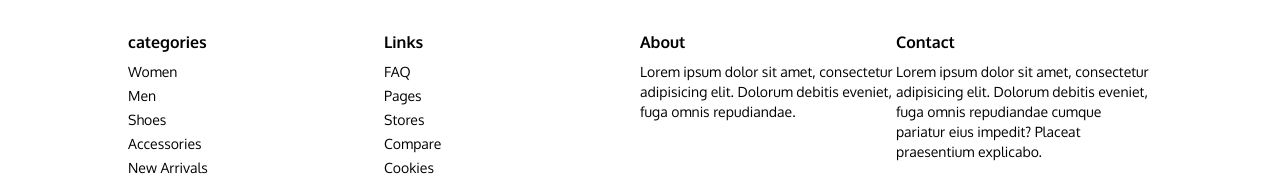
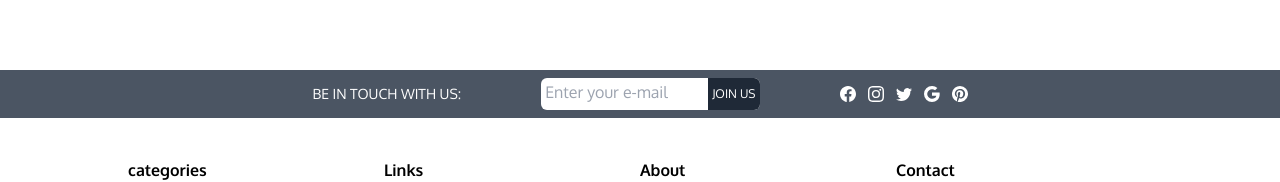
Before and after one commit to SachinShelke7/react-redux-ecom, a React (Create React App) app: page / in a window 1280 px wide. Shown: the part 1727-1909 px from the top of the page. Built offline with nearby package versions, Linux system fonts and the light colour scheme.

Commit message:
Contact_us_ui

```diff
--- /dev/null
+++ b/src/components/Contact/Contact.jsx
@@ -0,0 +1,43 @@
+import React from "react";
+import {
+  BsFacebook,
+  BsGoogle,
+  BsInstagram,
+  BsPinterest,
+  BsTwitter,
+} from "react-icons/bs";
+
+const Contact = () => {
+  return (
+    <div className="bg-gray-600 text-white h-12 flex justify-center items-center gap-20 my-10">
+      <div>
+        <h3 className="text-sm">BE IN TOUCH WITH US:</h3>
+      </div>
+      <form className="bg-white rounded-md h-8">
+        <input
+          type="email"
+          name=""
+          id=""
+          placeholder="Enter your e-mail"
+          className="outline-none bg-transparent rounded-l-md text-black px-1"
+          required
+        />
+        <button
+          type="submit"
+          className="bg-gray-800 rounded-r-md px-1 text-xs h-full"
+        >
+          JOIN US
+        </button>
+      </form>
+      <div className="flex gap-3">
+        <BsFacebook />
+        <BsInstagram />
+        <BsTwitter />
+        <BsGoogle />
+        <BsPinterest />
+      </div>
+    </div>
+  );
+};
+
+export default Contact;
--- a/src/pages/Home/Home.jsx
+++ b/src/pages/Home/Home.jsx
@@ -1,5 +1,6 @@
 import React from "react";
 import Categories from "../../components/Categories/Categories";
+import Contact from "../../components/Contact/Contact";
 import FeaturedProducts from "../../components/FeaturedProducts/FeaturedProducts";
 import Slider from "../../components/Slider/Slider";
 
@@ -10,6 +11,7 @@ const Home = () => {
       <FeaturedProducts type="featured" />
       <Categories />
       <FeaturedProducts type="trending" />
+      <Contact />
     </>
   );
 };
```
